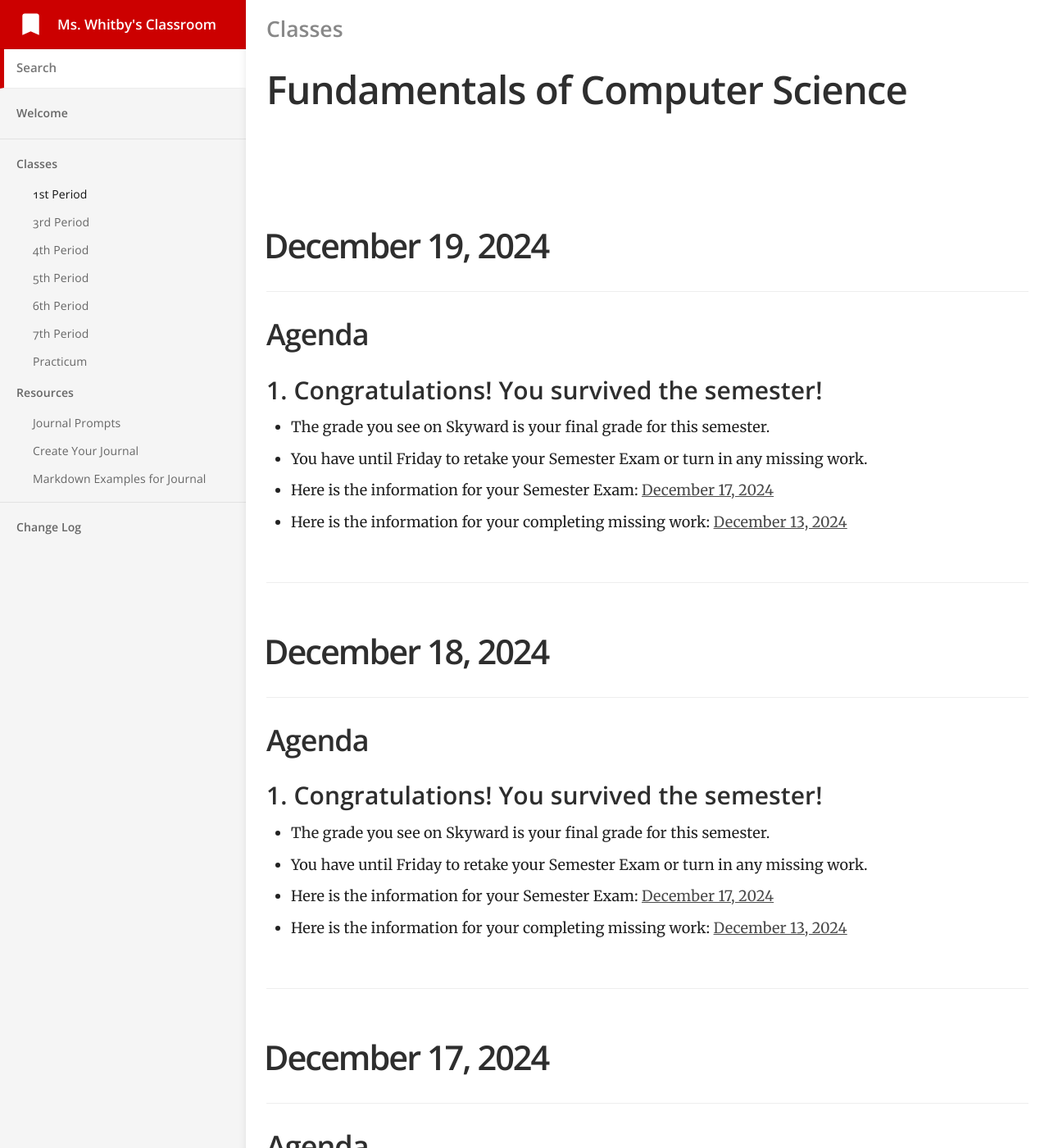
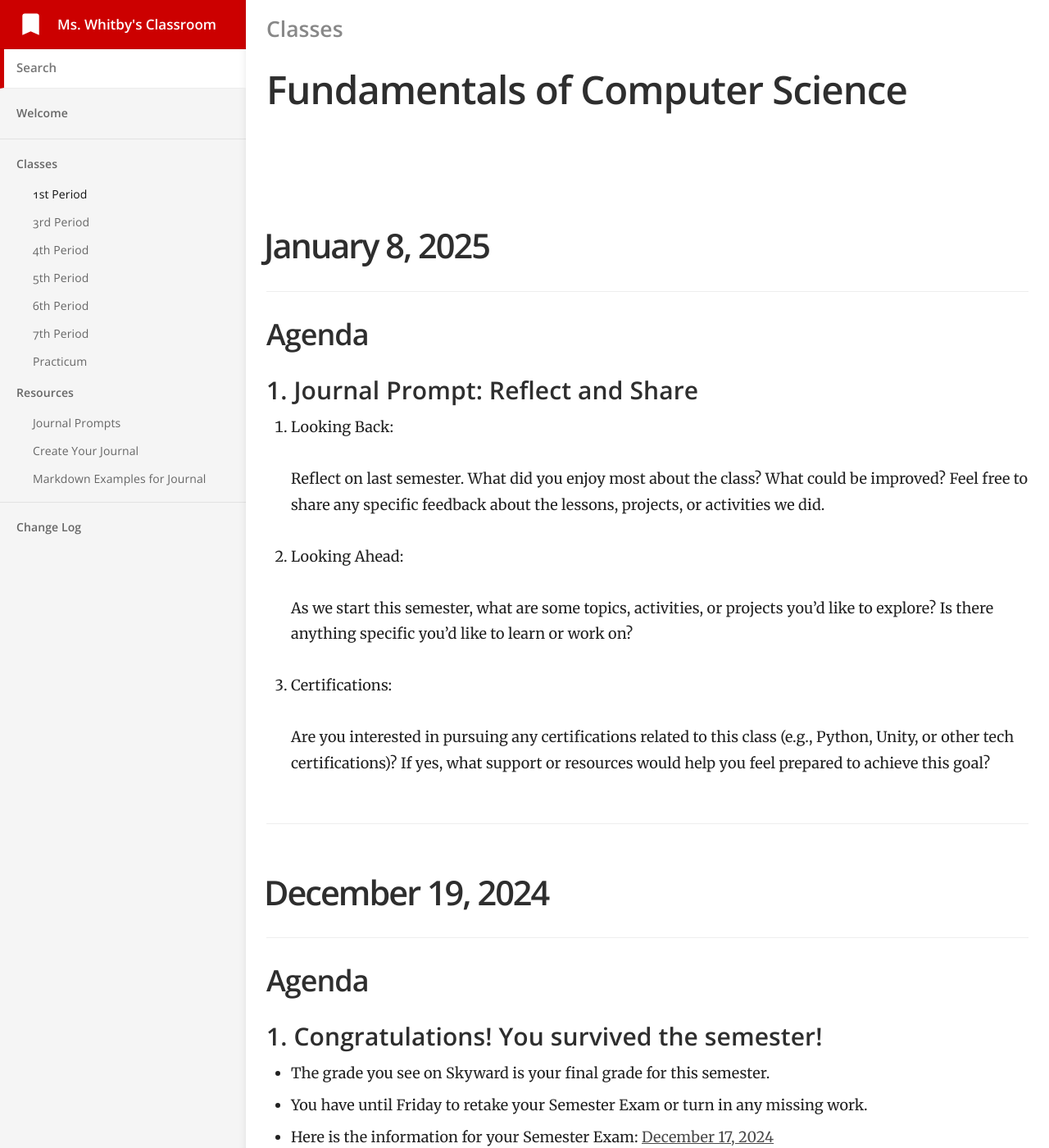
Before and after one commit to mswhitby/classroom, a Jekyll site: the page built from _docs/classes/1st.md, in a window 1280 px wide and 1400 px high. Shown: the whole window at 82% size. Built offline with Jekyll 4.4.1, drawn with Linux system fonts in a browser that asks for light colours.

Commit message:
Updated Lessons

```diff
--- a/_docs/classes/1st.md
+++ b/_docs/classes/1st.md
@@ -4,6 +4,26 @@ subtitle: Fundamentals of Computer Science
 category: Classes
 order: 1
 ---
+
+# January 8, 2025
+
+## Agenda
+
+### 1. Journal Prompt: Reflect and Share
+
+1. Looking Back:
+
+    Reflect on last semester. What did you enjoy most about the class? What could be improved? Feel free to share any specific feedback about the lessons, projects, or activities we did.
+
+2. Looking Ahead:
+
+    As we start this semester, what are some topics, activities, or projects you’d like to explore? Is there anything specific you’d like to learn or work on?
+
+3. Certifications:
+
+    Are you interested in pursuing any certifications related to this class (e.g., Python, Unity, or other tech certifications)? If yes, what support or resources would help you feel prepared to achieve this goal?
+
+----
 
 # December 19, 2024
 
```
